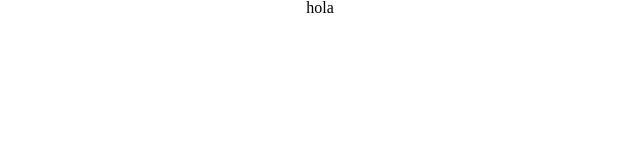
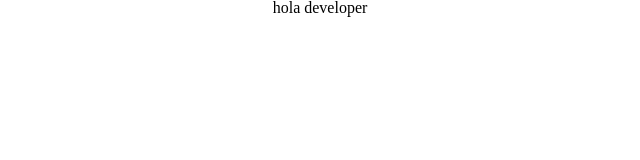
Before and after one commit to Penguin-Crud/YourMarketplace, a React (Create React App) app: page / in a window 1280 px wide. Shown: the top 160 px of the page, without its empty margins (320-960 px from the left). Built offline with nearby package versions, Linux system fonts and the light colour scheme.

Commit message:
push branch developer

```diff
--- a/src/App.js
+++ b/src/App.js
@@ -3,7 +3,7 @@ import './styles/App.css';
 function App() {
   return (
     <div className="App">
-      hola
+      hola developer
     </div>
   );
 }
```
